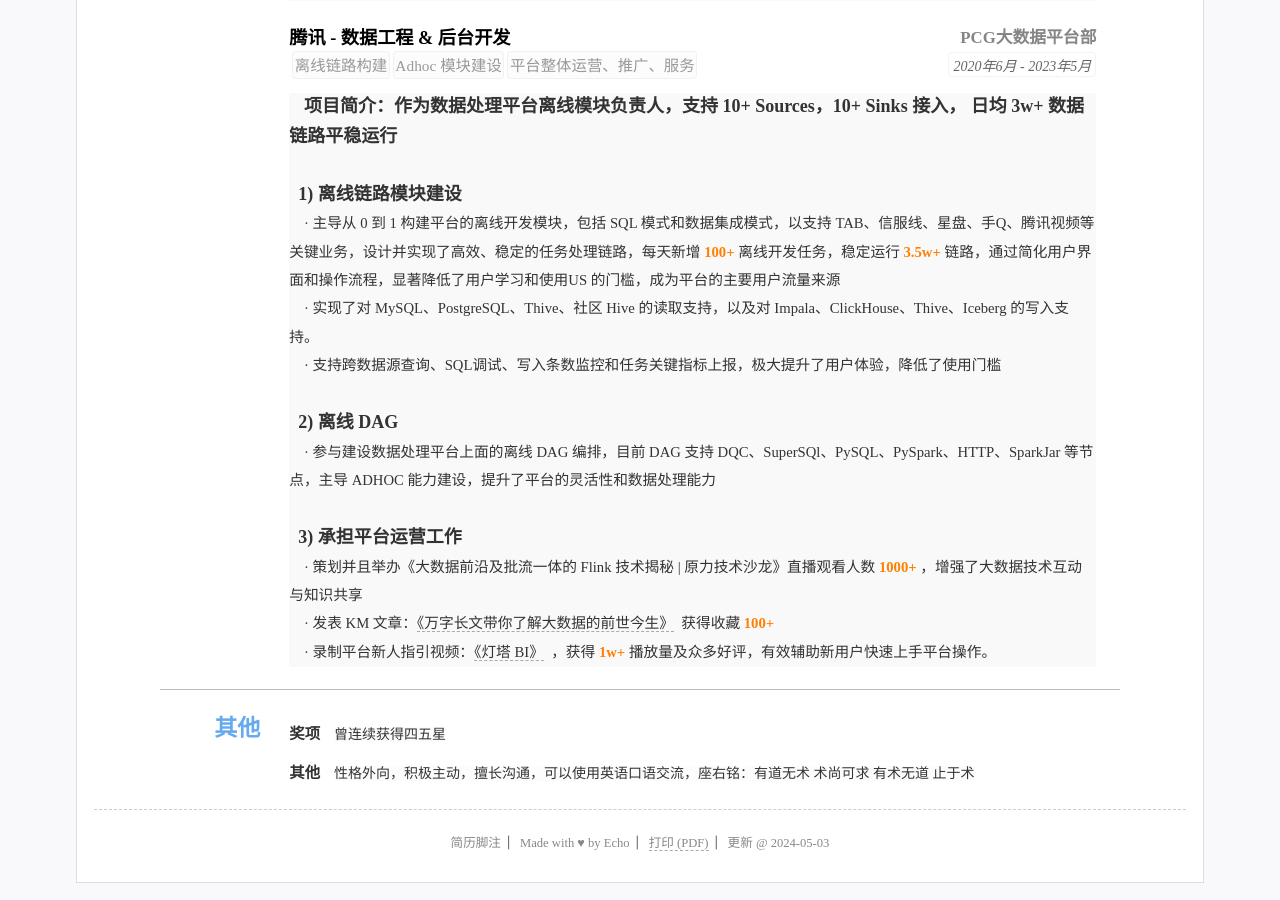
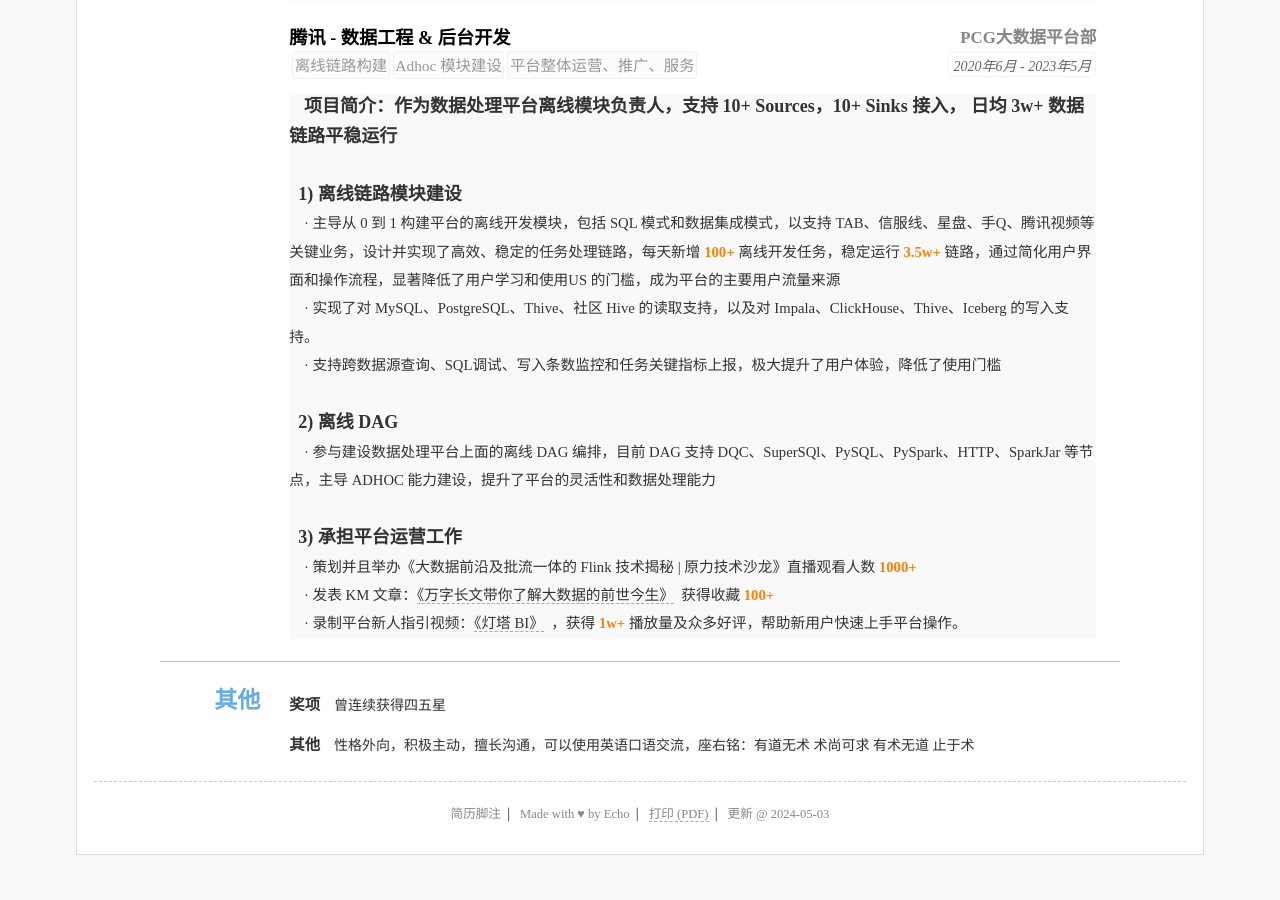
Before and after one commit to kuailexiaoshenxian/cn-wx-cv, a Jekyll site: the page built from index.html, in a window 1280 px wide and 900 px high, scrolled down 1250 px. Built offline with Jekyll 4.4.1, drawn with Linux system fonts in a browser that asks for light colours; after the commit the page ends 2122 px from its top, so only the background shows below that.

Commit message:
Update resume.yml

```diff
--- a/_data/resume.yml
+++ b/_data/resume.yml
@@ -139,9 +139,9 @@ main: #简历主要内容，
             · 参与建设数据处理平台上面的离线 DAG 编排，目前 DAG 支持 DQC、SuperSQl、PySQL、PySpark、HTTP、SparkJar 等节点，主导 ADHOC 能力建设，提升了平台的灵活性和数据处理能力 <br>  &nbsp &nbsp
             <br>
             <font face="等线"><font size=4><strong> &nbsp 3) 承担平台运营工作</strong></font>  <br>  &nbsp &nbsp
-            · 策划并且举办《大数据前沿及批流一体的 Flink 技术揭秘 | 原力技术沙龙》直播观看人数<font color=#FF7F00><strong> 1000+ </strong></font>，增强了大数据技术互动与知识共享 <br>  &nbsp &nbsp
+            · 策划并且举办《大数据前沿及批流一体的 Flink 技术揭秘 | 原力技术沙龙》直播观看人数<font color=#FF7F00><strong> 1000+ </strong></font> <br>  &nbsp &nbsp
             · 发表 KM 文章： <a href="https://km.woa.com/articles/show/567781">《万字长文带你了解大数据的前世今生》</a> &nbsp 获得收藏 <font color=#FF7F00><strong> 100+ </strong></font>  <br>  &nbsp &nbsp
-            · 录制平台新人指引视频： <a href="https://km.woa.com/articles/show/456481">《灯塔 BI》</a> &nbsp ，获得<font color=#FF7F00><strong> 1w+ </strong></font>播放量及众多好评，有效辅助新用户快速上手平台操作。
+            · 录制平台新人指引视频： <a href="https://km.woa.com/articles/show/456481">《灯塔 BI》</a> &nbsp ，获得<font color=#FF7F00><strong> 1w+ </strong></font>播放量及众多好评，帮助新用户快速上手平台操作。
   #   sub:  全球基金部门
   #   duration: "2018年6月 - 2018年8月"
   #   tags:
```
